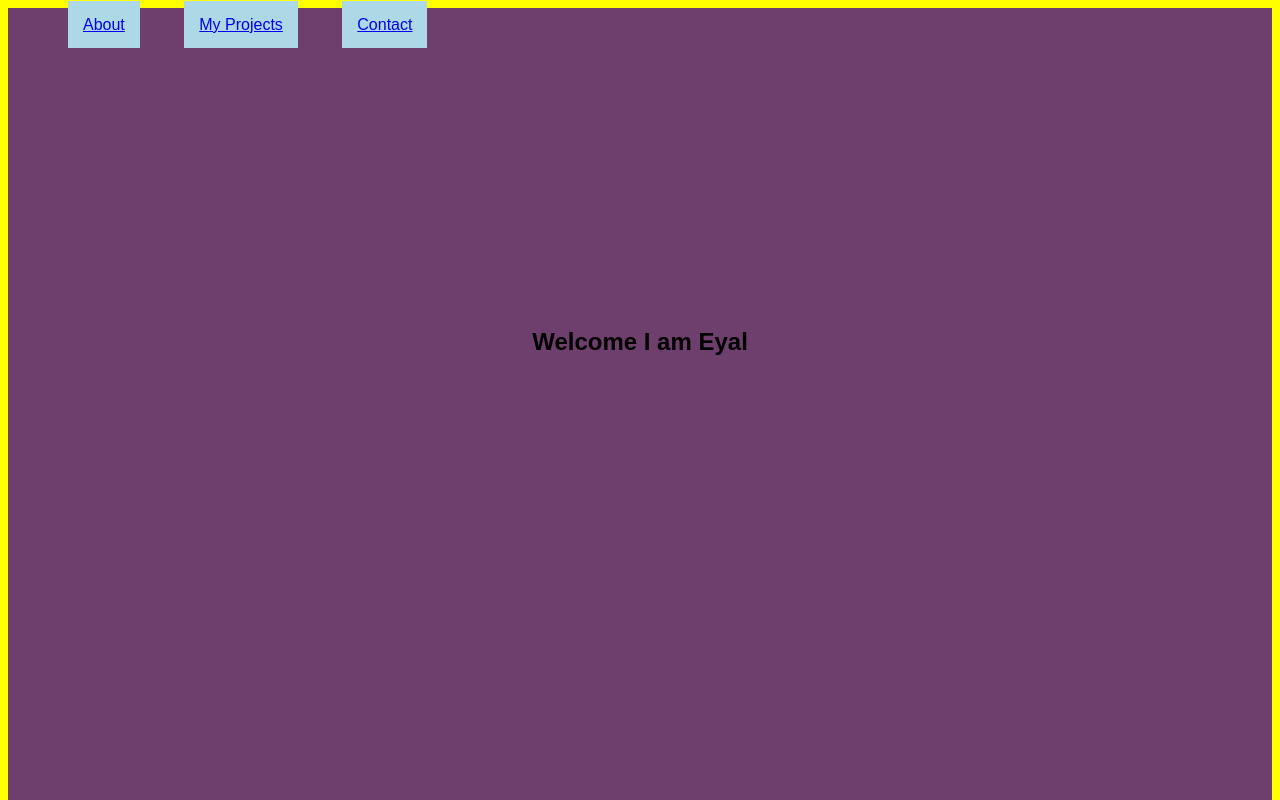
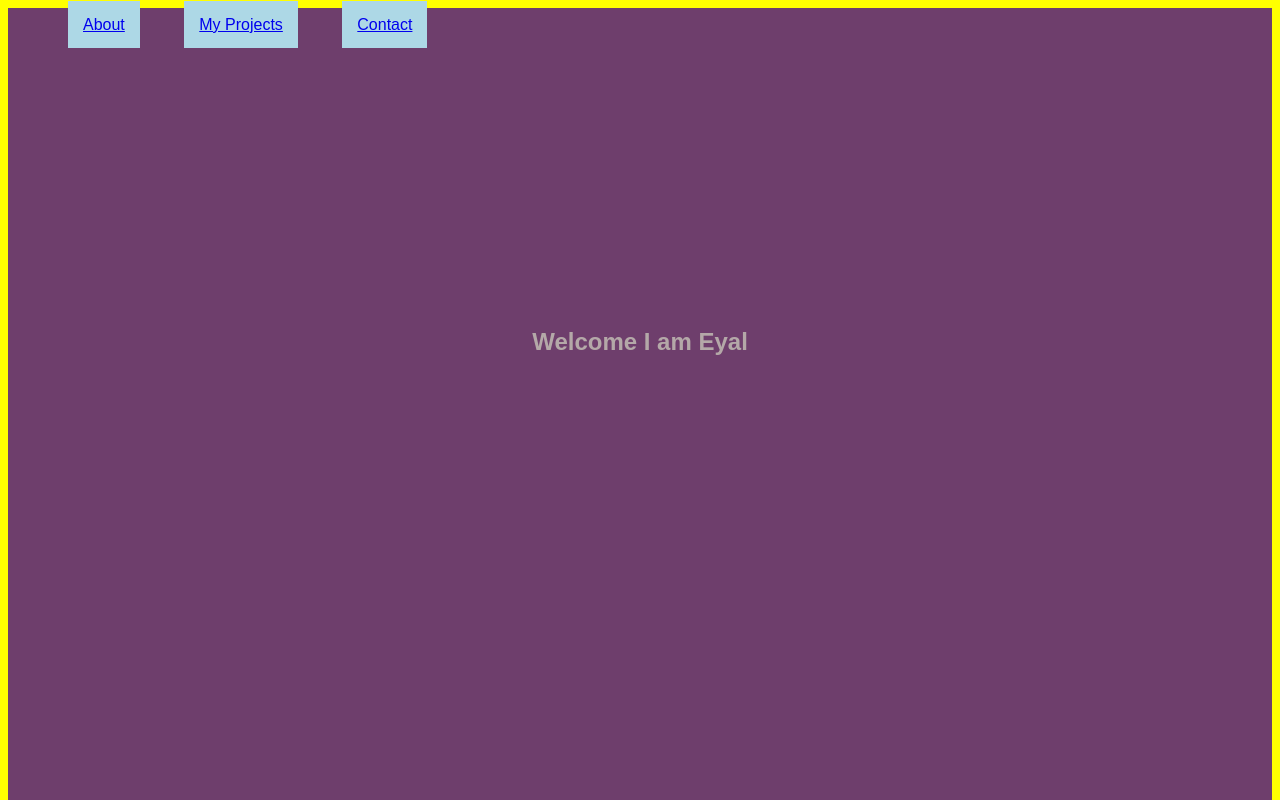
Before and after one commit to eyalzimerman/Personal-Porfolio, a plain HTML site: page index.html in a window 1280 px wide. Shown: the top 800 px of the page. Drawn offline with Linux system fonts and the light colour scheme.

Commit message:
changed the text color in welcome section

```diff
--- a/style.css
+++ b/style.css
@@ -15,6 +15,7 @@ body{
     padding-top: 300px;
     height:100vh;
     background-color: rgb(110, 62, 108);
+    color: rgb(180, 168, 168);
 }
 li{
     display:inline;
```
